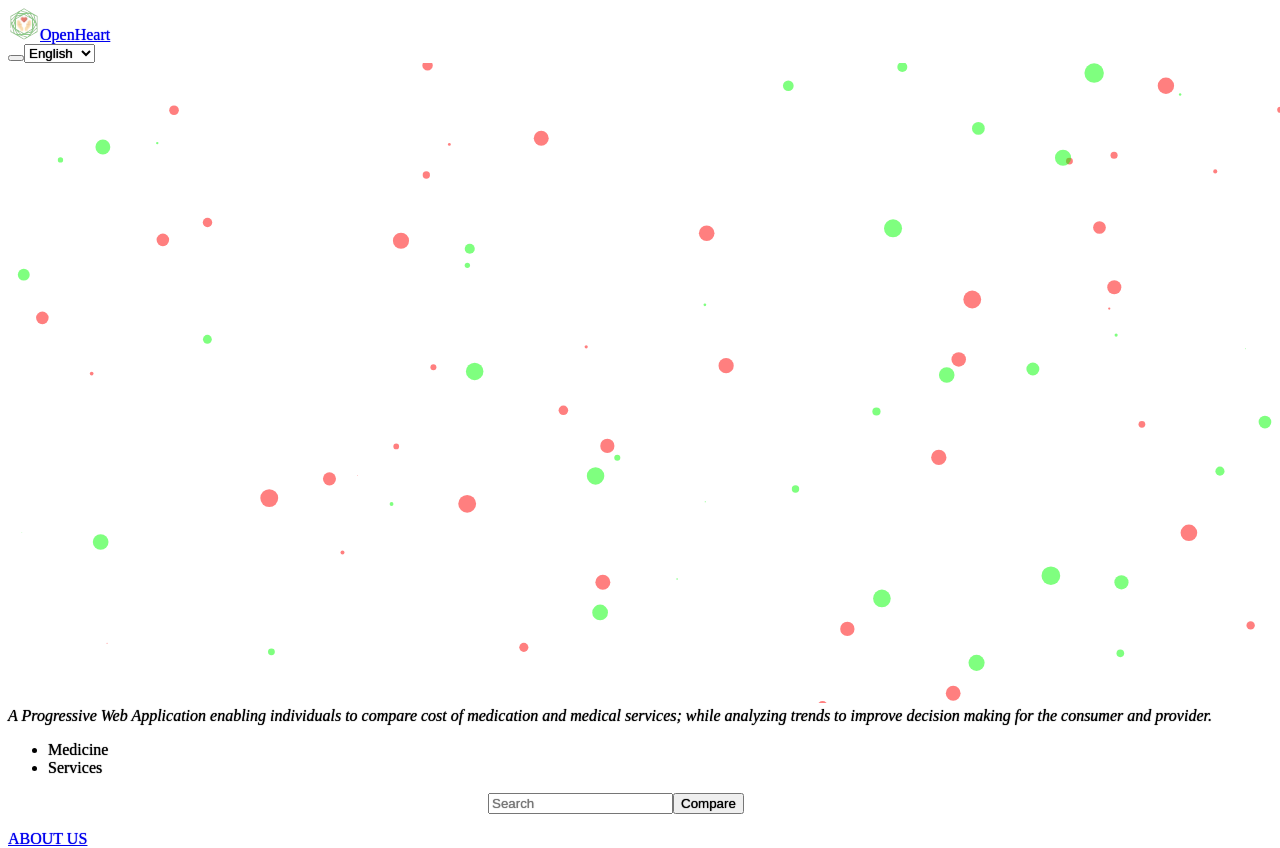
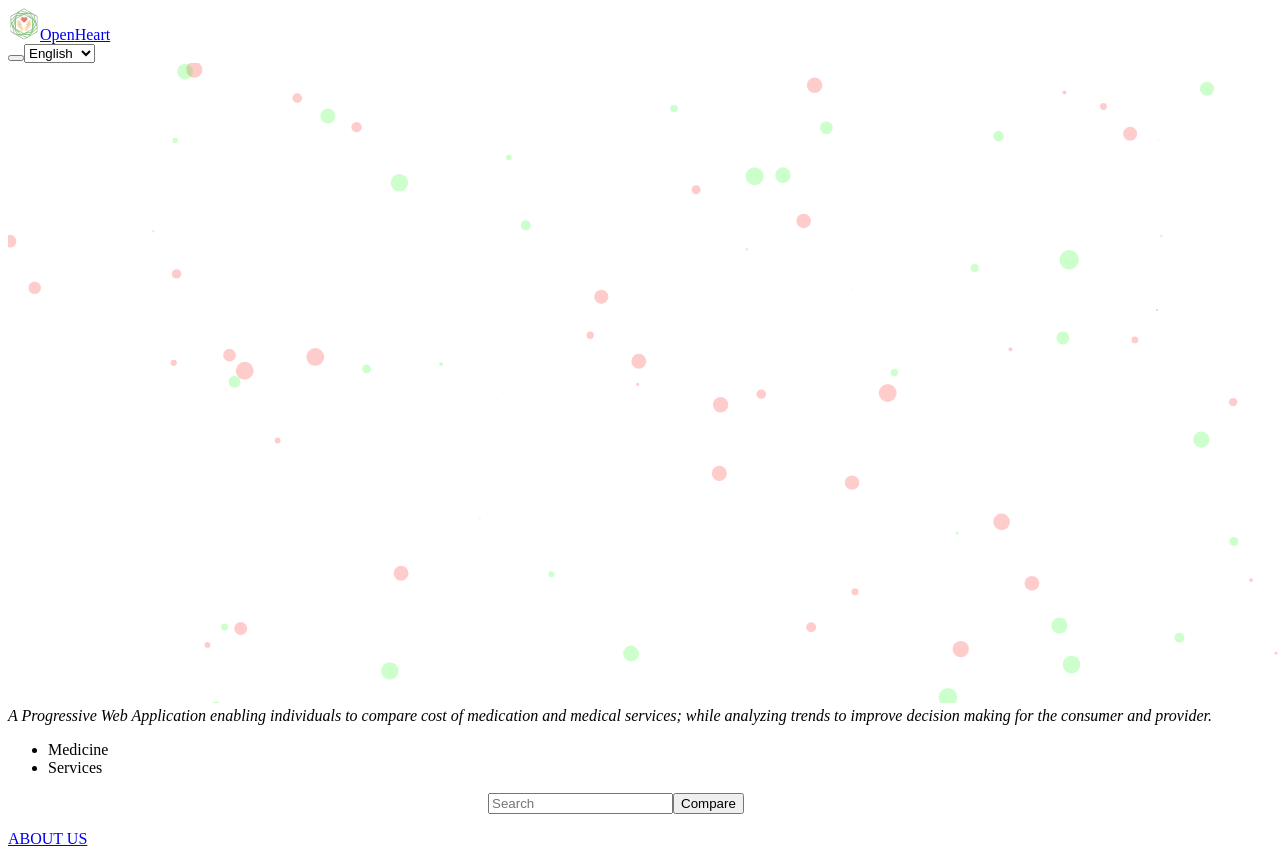
Before and after one commit to BigDataForSanDiego/team125, a Vue app in the folder frontend/: page / in a window 1280 px wide. Built offline with nearby package versions, Linux system fonts and the light colour scheme.

Commit message:
Improve visuals

```diff
--- a/frontend/src/views/HomeView.vue
+++ b/frontend/src/views/HomeView.vue
@@ -40,7 +40,7 @@
         <div class="search-input input-group mb-3">
           <Search ref="search" />
           <button
-            class="btn btn-outline-success"
+            class="btn btn-outline-success bg-white"
             type="button"
             id="Search"
             @click="_onCompareClick"
@@ -106,7 +106,7 @@ export default {
           },
         },
         opacity: {
-          value: 0.5,
+          value: 0.2,
           random: false,
           anim: {
             enable: false,
@@ -127,7 +127,7 @@ export default {
         },
         move: {
           enable: true,
-          speed: 6,
+          speed: 3,
           direction: "none",
           random: false,
           straight: false,
@@ -164,10 +164,6 @@ export default {
   cursor: pointer;
 }
 
-* {
-  text-shadow: 0px 0px 1px;
-}
-
 @media (min-width: 576px) {
   .description,
   .search-input {
```
